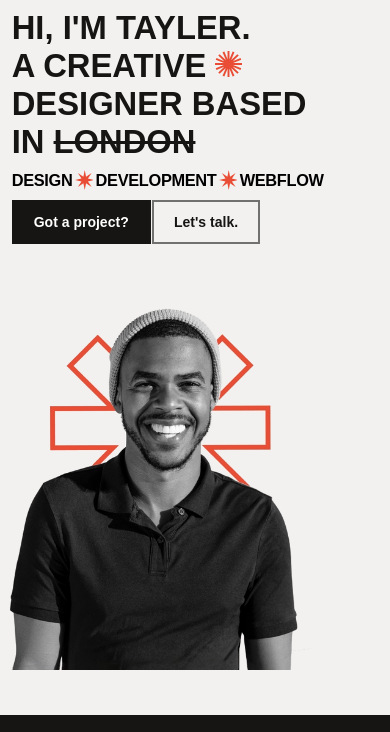
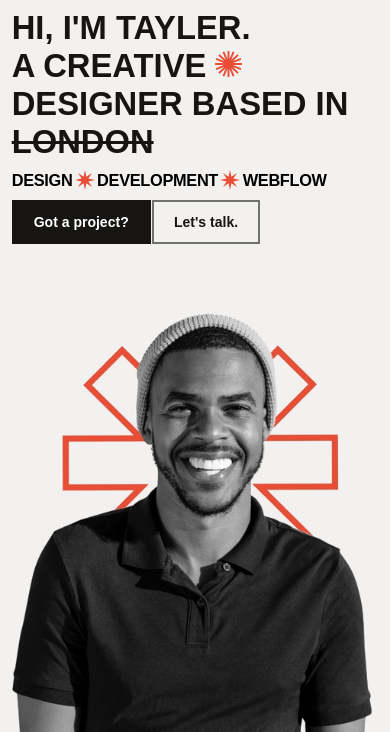
Before and after one commit to rusomalevich/tareahero, a plain HTML site: page index.html in a window 390 px wide. Shown: the part 71-803 px from the top of the page. Drawn offline with Linux system fonts and the light colour scheme; a web font is replaced by a local one.

Commit message:
MOBILE RESUELTO

```diff
--- a/style.css
+++ b/style.css
@@ -247,11 +247,12 @@ header .ctoTalk:hover{
     }
 
     .heroLeft {
-        width: 80%;
+        width: 100%;
+        box-sizing: border-box;
     }
 
     .heroRight {
-        width: 80%;
+        width: 100%;
     }
 
     .ctoContainer .cto {
```
